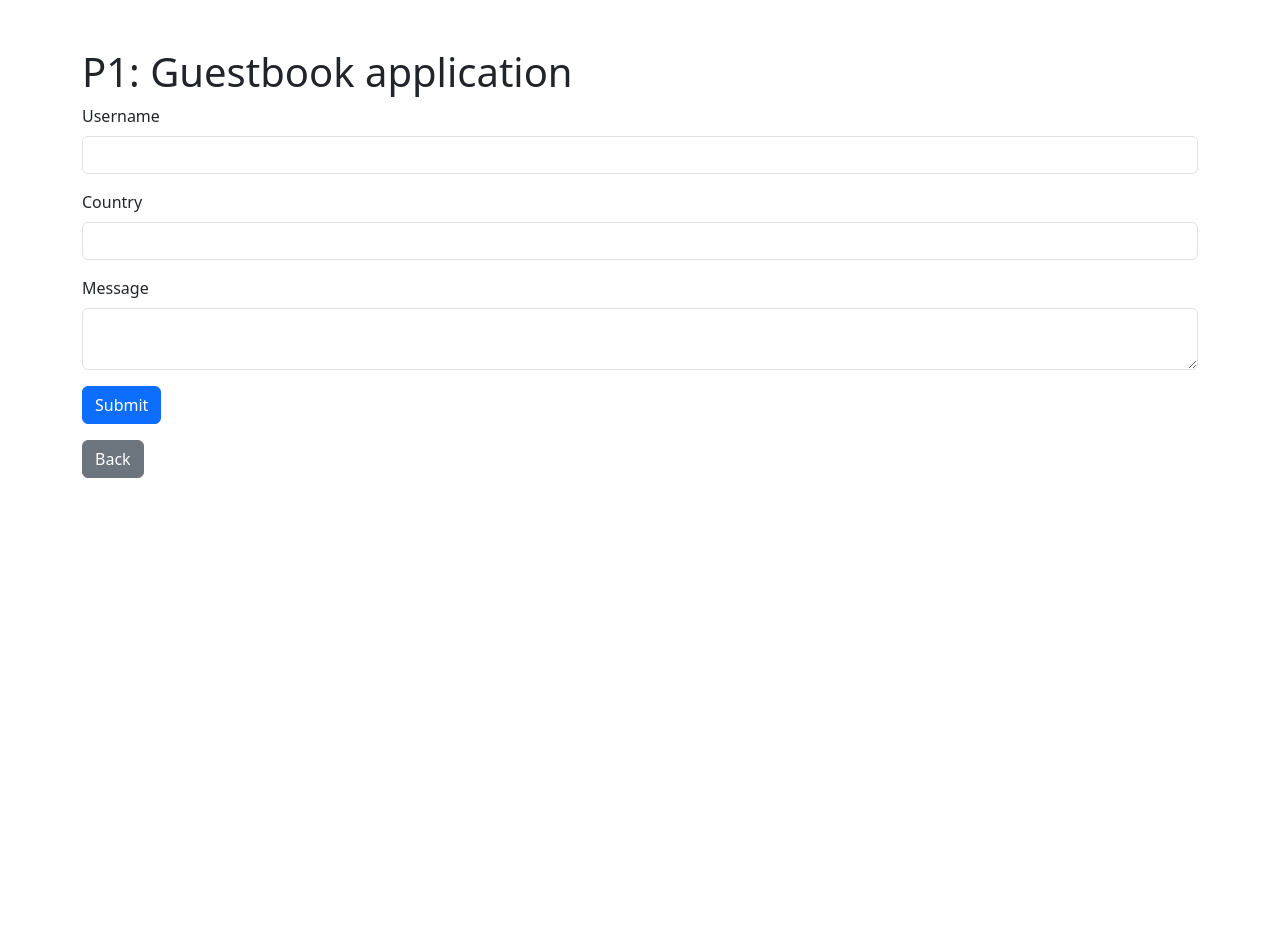
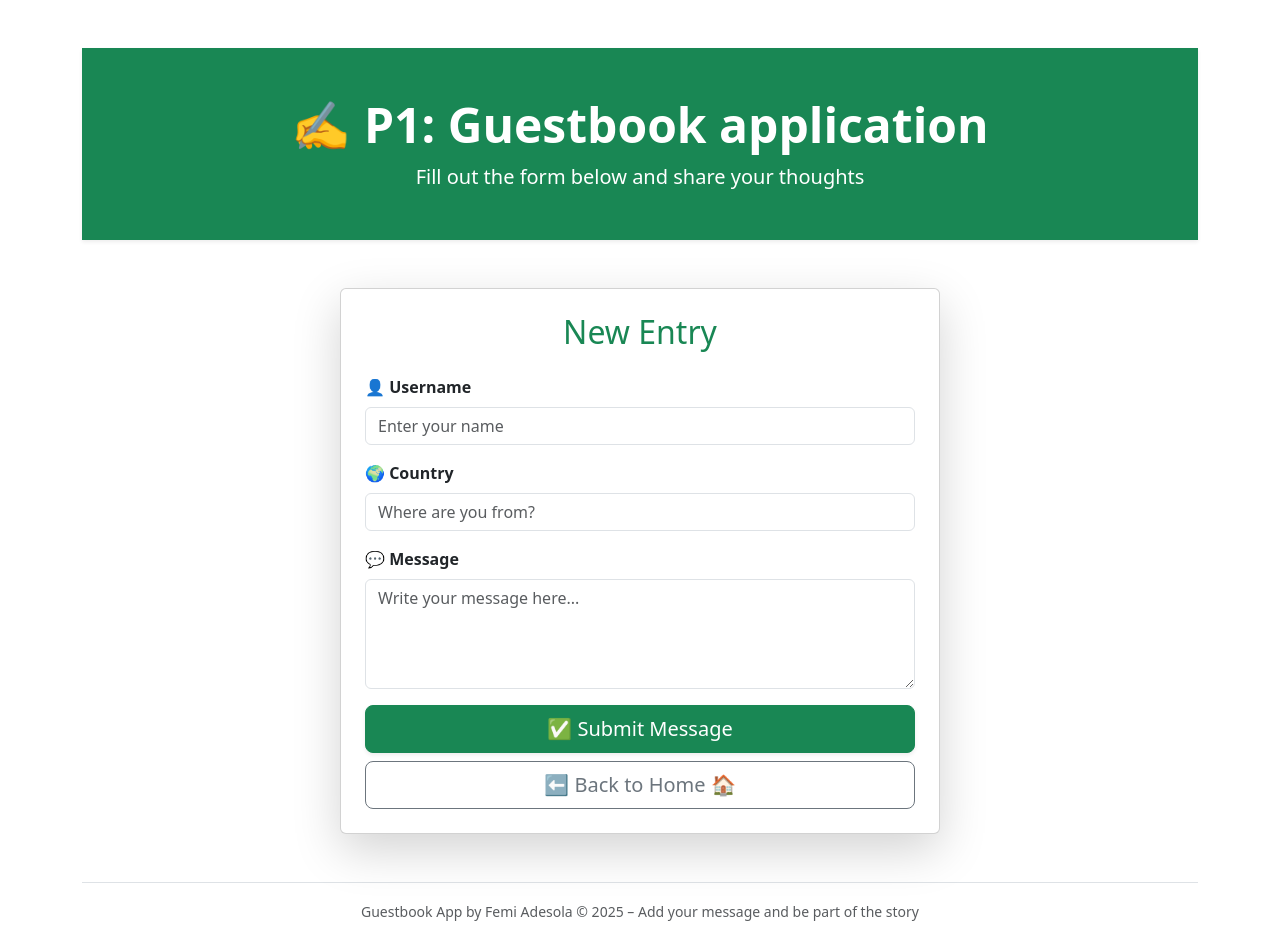
Before and after one commit to FemiAdesola/guestbook_app, a website: page public/html/newmessage.html in a window 1280 px wide. Before the commit the page ends 800 px from the top, so only its background shows below. Drawn offline with nearby package versions, Linux system fonts and the light colour scheme; files that its build step writes are made by us from their sources; files whose address does not match are found by name.

Commit message:
updated guestbook.html and newmessage.html to look more fancy

```diff
--- a/public/html/newmessage.html
+++ b/public/html/newmessage.html
@@ -8,25 +8,44 @@
     <title>New Message</title>
 </head>
 <body class="container py-5">
-    <h1>P1: Guestbook application</h1>
+     <!-- Hero Header -->
+  <header class="bg-success text-white text-center py-5 shadow-sm">
+    <h1 class="display-5 fw-bold">✍️ P1: Guestbook application</h1>
+    <p class="lead mb-0">Fill out the form below and share your thoughts</p>
+  </header>
+<!-- Main Content -->
+  <main class="container d-flex justify-content-center my-5">
+    <div class="card shadow-lg w-100" style="max-width: 600px;">
+      <div class="card-body p-4">
+        <h2 class="card-title text-center mb-4 text-success">New Entry</h2>
+
+        <!-- Form -->
         <form id="newMessageForm">
           <div class="mb-3">
-            <label class="form-label">Username</label>
-            <input type="text" id="username" class="form-control" required>
+            <label for="username" class="form-label fw-bold">👤 Username</label>
+            <input type="text" id="username" class="form-control" placeholder="Enter your name" required>
           </div>
           <div class="mb-3">
-            <label class="form-label">Country</label>
-            <input type="text" id="country" class="form-control" required>
+            <label for="country" class="form-label fw-bold">🌍 Country</label>
+            <input type="text" id="country" class="form-control" placeholder="Where are you from?" required>
           </div>
           <div class="mb-3">
-            <label class="form-label">Message</label>
-            <textarea id="message" class="form-control" required></textarea>
+            <label for="message" class="form-label fw-bold">💬 Message</label>
+            <textarea id="message" class="form-control" rows="4" placeholder="Write your message here..." required></textarea>
           </div>
-    <button type="submit" class="btn btn-primary">Submit</button>
+          <div class="d-grid gap-2">
+            <button type="submit" class="btn btn-success btn-lg shadow-sm">✅ Submit Message</button>
+            <a href="/" class="btn btn-outline-secondary btn-lg">⬅️ Back to Home 🏠</a>
+          </div>
         </form>
-  <a href="/" class="btn btn-secondary mt-3">Back</a>
+      </div>
+    </div>
+  </main>
 
-    <!-- jQuery + custom script -->
+  <!-- Footer -->
+  <footer class="text-center text-muted py-3 border-top">
+    <small>Guestbook App by Femi Adesola © 2025 – Add your message and be part of the story</small>
+  </footer>
   <script src="https://code.jquery.com/jquery-3.6.0.min.js"></script>
   <script src="js/newmessage.js"></script>
 </body>
```
Also changed, not shown: data.json (+7 -0 lines), public/html/guestbook.html (+32 -11 lines). Lines whose indentation alone changed are shown as unchanged.
